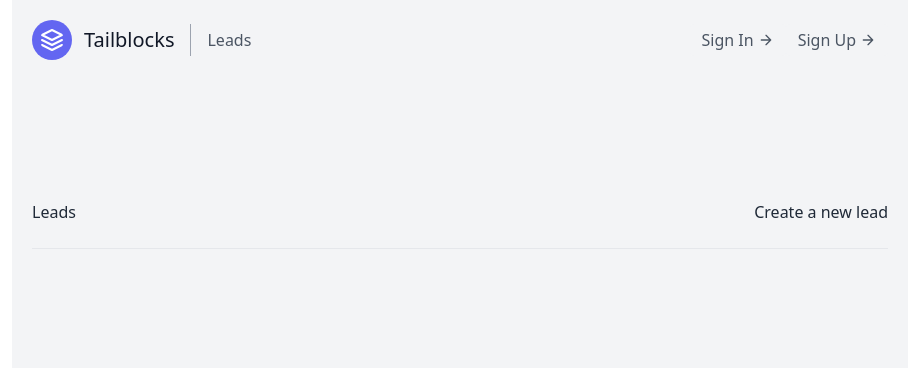
After one commit to rasulkurbanov/jetcrm, a Django app: page /crm/ in a window 1280 px wide. The commit adds this page. Shown: the top 368 px of the page, without its empty margins (180-1098 px from the left). Run offline with Django 3.2, Linux system fonts and the light colour scheme; data that the repository does not hold is empty.

Commit message:
Add templates, CBV

```diff
--- a/crmuz/urls.py
+++ b/crmuz/urls.py
@@ -3,8 +3,10 @@
 
 from django.contrib import admin
 from django.urls import path, include
+from leads.views import LandingPageView
 
 urlpatterns = [
     path('admin/', admin.site.urls),
-    path('', include('leads.urls'))
+    path('', LandingPageView.as_view(), name='landing'),
+    path('crm/', include('leads.urls'))
 ]
--- a/leads/templates/leads/home_page.html
+++ b/leads/templates/leads/home_page.html
@@ -1,12 +1,39 @@
-<!DOCTYPE html>
-<html lang="en">
-<head>
-  <meta charset="UTF-8">
-  <meta http-equiv="X-UA-Compatible" content="IE=edge">
-  <meta name="viewport" content="width=device-width, initial-scale=1.0">
-  <title>Document</title>
-</head>
-<body>
-  <h1>Home page,  Index</h1>
-</body>
-</html>
+{% extends 'base.html' %}
+
+{% block content %}
+  <section class="text-gray-600 body-font">
+  <div class="container px-5 py-24 mx-auto flex flex-wrap">
+    <div class="w-full mb-6 py-6 flex justify-between items-center border-b border-gray-2">
+      <div>
+        <h4 class="text-1xl text-gray-800">Leads</h4>
+      </div>
+      <div>
+        <a href="{% url 'lead-create' %}" class="text-1xl text-gray-800">Create a new lead</a>
+      </div>
+    </div>
+    <div class="flex flex-wrap -m-4">
+    {% for lead in leads %}
+      <div class="p-4 lg:w-1/2 md:w-full">
+        <div class="flex border-2 rounded-lg border-gray-200 border-opacity-50 p-8 sm:flex-row flex-col">
+          <div class="w-16 h-16 sm:mr-8 sm:mb-0 mb-4 inline-flex items-center justify-center rounded-full bg-indigo-100 text-indigo-500 flex-shrink-0">
+            <svg fill="none" stroke="currentColor" stroke-linecap="round" stroke-linejoin="round" stroke-width="2" class="w-10 h-10" viewBox="0 0 24 24">
+              <path d="M20 21v-2a4 4 0 00-4-4H8a4 4 0 00-4 4v2"></path>
+              <circle cx="12" cy="7" r="4"></circle>
+            </svg>
+          </div>
+          <div class="flex-grow">
+            <h2 class="text-gray-900 text-lg title-font font-medium mb-3">{{ lead.first_name }} {{ lead.last_name }}</h2>
+            <p class="leading-relaxed text-base">Blue bottle crucifix vinyl.</p>
+            <a href="{% url 'lead-detail' lead.id %}" class="mt-3 text-indigo-500 inline-flex items-center">Learn More
+              <svg fill="none" stroke="currentColor" stroke-linecap="round" stroke-linejoin="round" stroke-width="2" class="w-4 h-4 ml-2" viewBox="0 0 24 24">
+                <path d="M5 12h14M12 5l7 7-7 7"></path>
+              </svg>
+            </a>
+          </div>
+        </div>
+      </div>
+      {% endfor %}
+    </div>
+  </div>
+</section>
+{% endblock content %}
--- a/leads/urls.py
+++ b/leads/urls.py
@@ -1,6 +1,13 @@
 from django.urls import path
+
+from leads.models import Lead
 from . import views
+from .views import HomePageView, LeadDetailView, LeadCreateView, LeadUpdateView
 
 urlpatterns = [
-    path('', views.home_page, name='home')
+    path('', HomePageView.as_view(), name='home'),
+    path('<int:pk>/', LeadDetailView.as_view(), name='lead-detail'),
+    path('<int:pk>/update', LeadUpdateView.as_view(), name='lead-update'),
+    path('create/', LeadCreateView.as_view(), name='lead-create'),
+    path('<int:pk>/delete/', views.lead_delete, name='lead-delete')
 ]
--- a/leads/views.py
+++ b/leads/views.py
@@ -1,6 +1,68 @@
-from django.shortcuts import render
+from django.shortcuts import get_object_or_404, redirect, render
 from django.http import HttpResponse
+from django.views.generic import TemplateView, ListView
+from django.views.generic.detail import DetailView
+from django.views.generic.edit import CreateView, UpdateView
+
+from .forms import LeadForm
+from .models import Agent, Lead
 
 # Create your views here.
-def home_page(request):
-    return render(request, 'leads/home_page.html')
+class LandingPageView(TemplateView):
+    template_name = 'landing.html'
+
+class HomePageView(ListView):
+    model = Lead
+    template_name = 'leads/home_page.html'
+    context_object_name = 'leads'
+
+
+class LeadDetailView(DetailView):
+    model = Lead
+    template_name = 'leads/detail_lead.html'
+    context_object_name = 'lead'
+
+
+class LeadCreateView(CreateView):
+    model = Lead
+    template_name = 'leads/create_lead.html'
+    form_class = LeadForm()
+    success_url = '/crm/'
+
+
+
+class LeadUpdateView(UpdateView):
+    model = Lead
+    fields = "__all__"
+    template_name = 'leads/update_lead.html'
+    success_url = '/crm/'
+
+
+
+def lead_update(request, pk):
+    context = {}
+
+    obj = get_object_or_404(Lead, id=pk)
+
+    form = LeadForm(request.POST or None, instance=obj)
+
+    if form.is_valid():
+        form.save()
+        return redirect('/')
+
+    context['form'] = form
+
+    return render(request, 'leads/update_lead.html', context)
+
+
+def lead_delete(request, pk):
+    context = {}
+
+    obj = get_object_or_404(Lead, id=pk)
+
+    if request.method == "POST":
+        obj.delete()
+
+        return redirect('/')
+
+    return render(request, 'leads/delete_lead.html', context)
--- a/templates/base.html
+++ b/templates/base.html
@@ -0,0 +1,18 @@
+<!DOCTYPE html>
+<html lang="en">
+<head>
+  <meta charset="UTF-8">
+  <meta http-equiv="X-UA-Compatible" content="IE=edge">
+  <meta name="viewport" content="width=device-width, initial-scale=1.0">
+  <link href="https://unpkg.com/tailwindcss@^2/dist/tailwind.min.css" rel="stylesheet">
+  <title>smart-crm.uz</title>
+  </head>
+  <body>
+  <div class="max-w-4xl mx-auto bg-gray-100">
+    {% include 'includes/navbar.html' %}
+    {% block content %}
+
+    {% endblock content %}
+  </div>
+</body>
+</html>
--- /dev/null
+++ b/templates/includes/navbar.html
@@ -0,0 +1,24 @@
+
+  <header class="text-gray-600 body-font">
+  <div class="container mx-auto flex flex-wrap p-5 flex-col md:flex-row items-center">
+    <a href="{% url 'landing' %}" class="flex title-font font-medium items-center text-gray-900 mb-4 md:mb-0">
+      <svg xmlns="http://www.w3.org/2000/svg" fill="none" stroke="currentColor" stroke-linecap="round" stroke-linejoin="round" stroke-width="2" class="w-10 h-10 text-white p-2 bg-indigo-500 rounded-full" viewBox="0 0 24 24">
+        <path d="M12 2L2 7l10 5 10-5-10-5zM2 17l10 5 10-5M2 12l10 5 10-5"></path>
+      </svg>
+      <span class="ml-3 text-xl">Tailblocks</span>
+    </a>
+    <nav class="md:mr-auto md:ml-4 md:py-1 md:pl-4 md:border-l md:border-gray-400	flex flex-wrap items-center text-base justify-center">
+      <a href="{% url 'home' %}" class="mr-5 hover:text-gray-900">Leads</a>
+    </nav>
+    <a href="{% url 'home' %}" class="inline-flex items-center bg-gray-100 border-0 py-1 px-3 focus:outline-none hover:bg-gray-200 rounded text-base mt-4 md:mt-0">Sign In
+      <svg fill="none" stroke="currentColor" stroke-linecap="round" stroke-linejoin="round" stroke-width="2" class="w-4 h-4 ml-1" viewBox="0 0 24 24">
+        <path d="M5 12h14M12 5l7 7-7 7"></path>
+      </svg>
+    </a>
+    <a href="{% url 'home' %}" class="inline-flex items-center bg-gray-100 border-0 py-1 px-3 focus:outline-none hover:bg-gray-200 rounded text-base mt-4 md:mt-0">Sign Up
+      <svg fill="none" stroke="currentColor" stroke-linecap="round" stroke-linejoin="round" stroke-width="2" class="w-4 h-4 ml-1" viewBox="0 0 24 24">
+        <path d="M5 12h14M12 5l7 7-7 7"></path>
+      </svg>
+    </a>
+  </div>
+</header>
```
Also changed, not shown: leads/forms.py (added, +7 -0 lines), leads/templates/leads/create_lead.html (added, +9 -0 lines), leads/templates/leads/delete_lead.html (added, +14 -0 lines), leads/templates/leads/detail_lead.html (added, +42 -0 lines), leads/templates/leads/update_lead.html (added, +27 -0 lines), templates/landing.html (added, +44 -0 lines).
